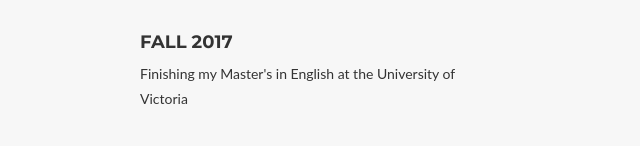
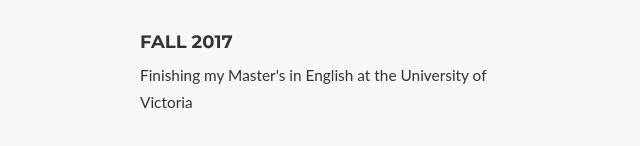
Before and after one commit to eltiffster/homepage, a plain HTML site: page index.html in a window 1280 px wide. Shown: the part 4138-4284 px from the top of the page, 125-765 px from the left. Drawn offline with nearby package versions, Linux system fonts and the light colour scheme; a web font is replaced by a local one.

Commit message:
Update index.html

```diff
--- a/index.html
+++ b/index.html
@@ -262,7 +262,7 @@
                     <h4 class="inline-h4">Email:</h4>
                     <p class="inline-p text-bigger">tjychan[at]uvic.ca</p>
                     <h4>Fall 2017</h4>
-                    <p>Finishing my Master's in English at the University of Victoria</p>
+                    <p class="inline-p text-bigger">Finishing my Master's in English at the University of Victoria</p>
                 </div>
                 <div class="col-lg-4">
                     <a class="twitter-timeline" href="https://twitter.com/TiffChan29" data-widget-id="732057076524945408">Tweets by @TiffChan29</a>
```
